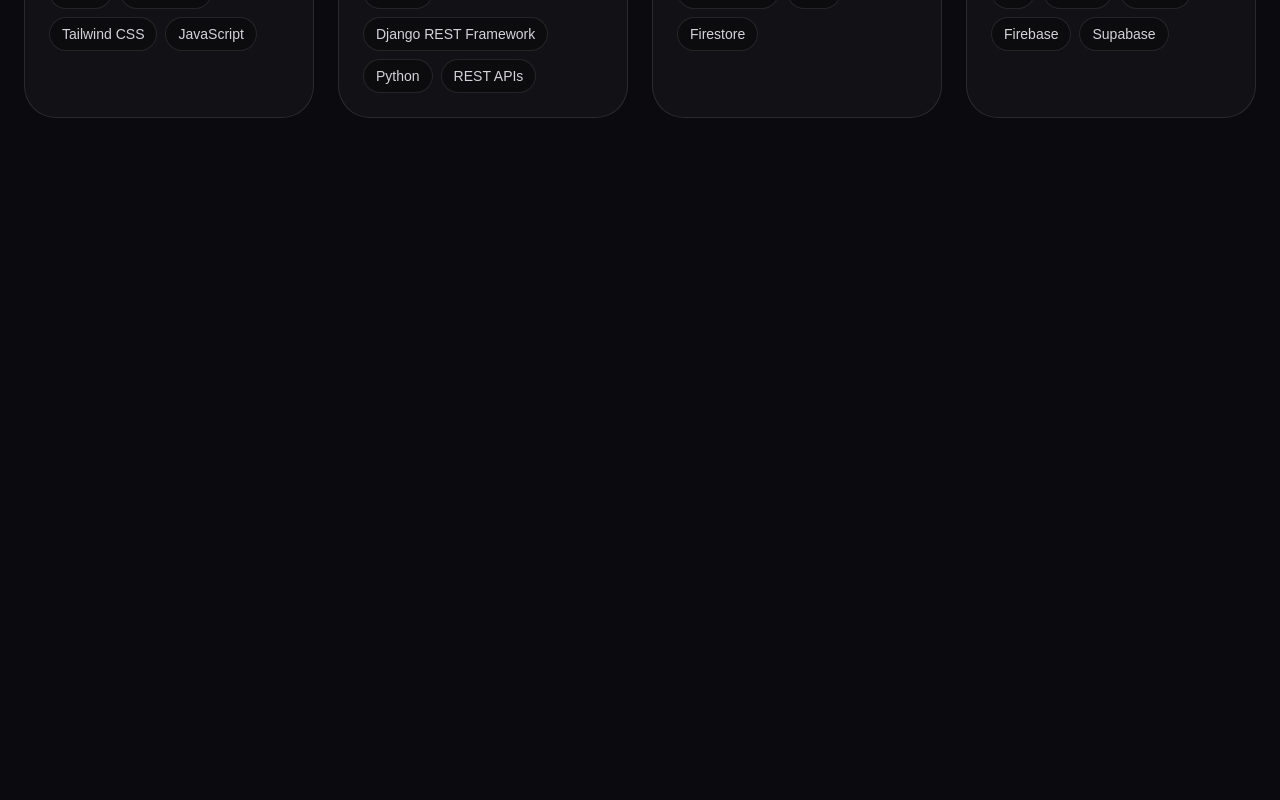
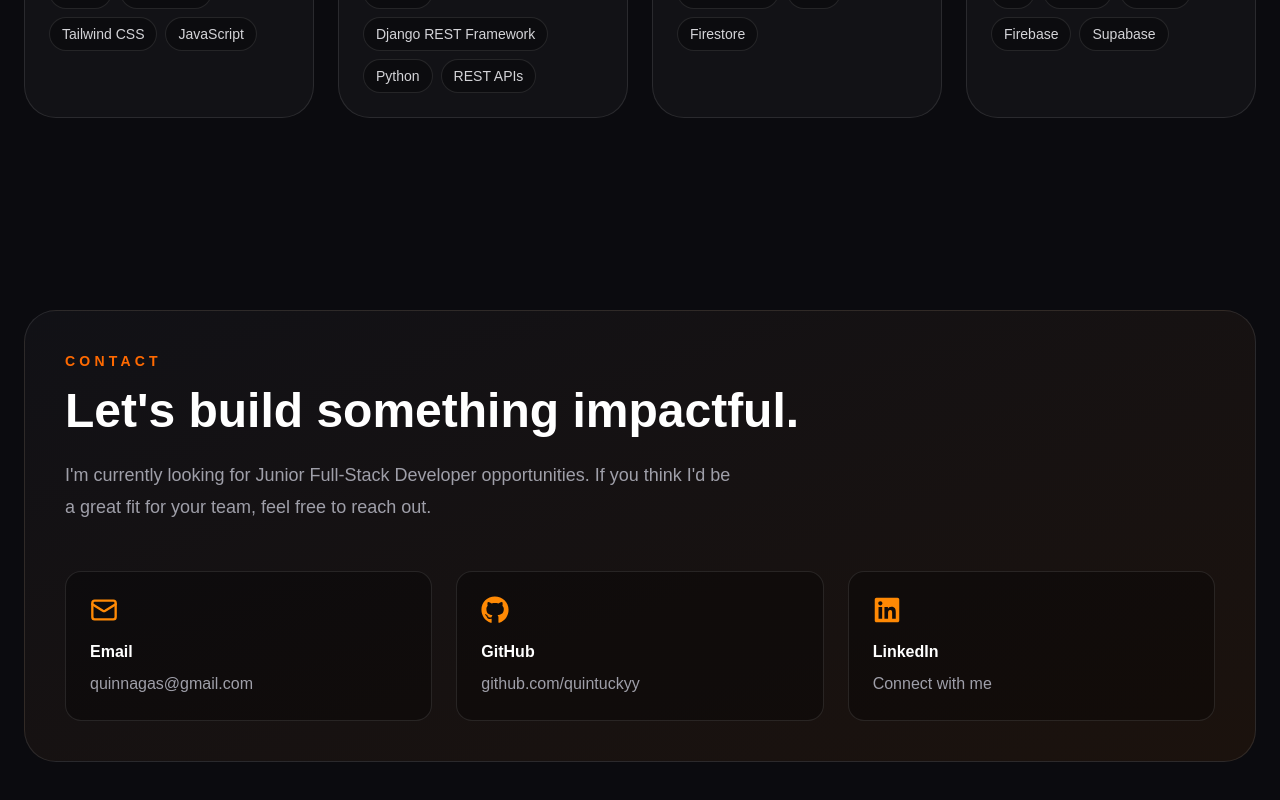
Before and after one commit to quintuckyy/Portfolio, a Next.js app: page / in a window 1280 px wide. Shown: the part 3396-4196 px from the top of the page. Before the commit the page ends 3610 px from the top, so only its background shows below. Built offline with nearby package versions, Linux system fonts and the light colour scheme.

Commit message:
Add contact section

```diff
--- a/app/page.tsx
+++ b/app/page.tsx
@@ -3,6 +3,7 @@ import Navbar from "@/components/Navbar";
 import About from "@/components/About";
 import Projects from "@/components/Projects";
 import Skills from "@/components/Skills";
+import Contact from "@/components/Contact";
 
 export default function Home() {
   return (
@@ -12,6 +13,7 @@ export default function Home() {
       <About />
       <Projects />
       <Skills />
+      <Contact />
     </main>
   );
   }
--- a/components/About.tsx
+++ b/components/About.tsx
@@ -30,7 +30,7 @@ const highlights = [
 export default function About() {
   return (
     <section id="about" className="px-6 py-24">
-      <div className="mx-auto max-w-7xl rounded-[2rem] border border-white/10 bg-white/[0.03] p-8 shadow-2xl shadow-black/30 md:p-12">
+      <div className="mx-auto max-w-7xl rounded-4xl border border-white/10 bg-white/3 p-8 shadow-2xl shadow-black/30 md:p-12">
         <div className="grid gap-12 lg:grid-cols-[1fr_0.9fr]">
           <div>
             <p className="mb-4 text-sm font-semibold uppercase tracking-[0.3em] text-orange-500">
--- /dev/null
+++ b/components/Contact.tsx
@@ -0,0 +1,69 @@
+import { Mail } from "lucide-react";
+import { FaGithub, FaLinkedin } from "react-icons/fa";
+
+export default function Contact() {
+  return (
+    <section id="contact" className="px-6 py-24">
+      <div className="mx-auto max-w-7xl overflow-hidden rounded-4xl border border-white/10 bg-linear-to-br from-[#111116] to-[#1b120d] p-10">
+
+        <p className="mb-4 text-sm font-semibold uppercase tracking-[0.3em] text-orange-500">
+          Contact
+        </p>
+
+        <h2 className="text-4xl font-bold md:text-5xl">
+          Let's build something impactful.
+        </h2>
+
+        <p className="mt-6 max-w-2xl text-lg leading-8 text-zinc-400">
+          I'm currently looking for Junior Full-Stack Developer opportunities.
+          If you think I'd be a great fit for your team, feel free to reach out.
+        </p>
+
+        <div className="mt-12 grid gap-6 md:grid-cols-3">
+
+          <a
+            href="mailto:quinnagas@gmail.com"
+            className="rounded-2xl border border-white/10 bg-black/30 p-6 transition hover:border-orange-500 hover:bg-orange-500/5"
+          >
+            <Mail className="mb-4 text-orange-400" size={28} />
+
+            <h3 className="font-semibold">Email</h3>
+
+            <p className="mt-2 text-zinc-400">
+              quinnagas@gmail.com
+            </p>
+          </a>
+
+          <a
+            href="https://github.com/quintuckyy"
+            target="_blank"
+            className="rounded-2xl border border-white/10 bg-black/30 p-6 transition hover:border-orange-500 hover:bg-orange-500/5"
+          >
+            <FaGithub className="mb-4 text-orange-400" size={28} />
+
+            <h3 className="font-semibold">GitHub</h3>
+
+            <p className="mt-2 text-zinc-400">
+              github.com/quintuckyy
+            </p>
+          </a>
+
+          <a
+            href="https://linkedin.com/in/quinn-agas/"
+            target="_blank"
+            className="rounded-2xl border border-white/10 bg-black/30 p-6 transition hover:border-orange-500 hover:bg-orange-500/5"
+          >
+            <FaLinkedin className="mb-4 text-orange-400" size={28} />
+
+            <h3 className="font-semibold">LinkedIn</h3>
+
+            <p className="mt-2 text-zinc-400">
+              Connect with me
+            </p>
+          </a>
+
+        </div>
+      </div>
+    </section>
+  );
+}
--- a/components/Projects.tsx
+++ b/components/Projects.tsx
@@ -36,10 +36,10 @@ export default function Projects() {
           {projects.map((project, index) => (
             <article
               key={project.title}
-              className="group overflow-hidden rounded-[2rem] border border-white/10 bg-white/[0.03] transition hover:border-orange-500/60 hover:bg-orange-500/[0.03]"
+              className="group overflow-hidden rounded-4xl border border-white/10 bg-white/3 transition hover:border-orange-500/60 hover:bg-orange-500/3"
             >
               <div className="relative h-56 overflow-hidden border-b border-white/10 bg-black/40">
-                <div className="absolute inset-0 bg-gradient-to-br from-orange-500/20 via-transparent to-red-500/10" />
+                <div className="absolute inset-0 bg-linenar-to-br from-orange-500/20 via-transparent to-red-500/10" />
 
                 <div className="absolute left-6 top-6 rounded-full border border-white/10 bg-black/50 px-4 py-2 text-xs font-semibold uppercase tracking-[0.2em] text-zinc-300">
                   Project 0{index + 1}
--- a/components/Skills.tsx
+++ b/components/Skills.tsx
@@ -34,7 +34,7 @@ export default function Skills() {
             return (
               <div
                 key={category}
-                className="rounded-[2rem] border border-white/10 bg-white/[0.03] p-6 transition hover:border-orange-500/60 hover:bg-orange-500/[0.03]"
+                className="rounded-4xl border border-white/10 bg-white/3 p-6 transition hover:border-orange-500/60 hover:bg-orange-500/3"
               >
                 <div className="mb-6 flex h-12 w-12 items-center justify-center rounded-2xl bg-orange-500/10 text-orange-400">
                   <Icon size={24} />
--- a/package.json
+++ b/package.json
@@ -13,7 +13,8 @@
     "lucide-react": "^1.26.0",
     "next": "16.2.11",
     "react": "19.2.4",
-    "react-dom": "19.2.4"
+    "react-dom": "19.2.4",
+    "react-icons": "^5.7.0"
   },
   "devDependencies": {
     "@tailwindcss/postcss": "^4",
```
Also changed, not shown: 1 other file (tests, documents, lock files or other folders).
